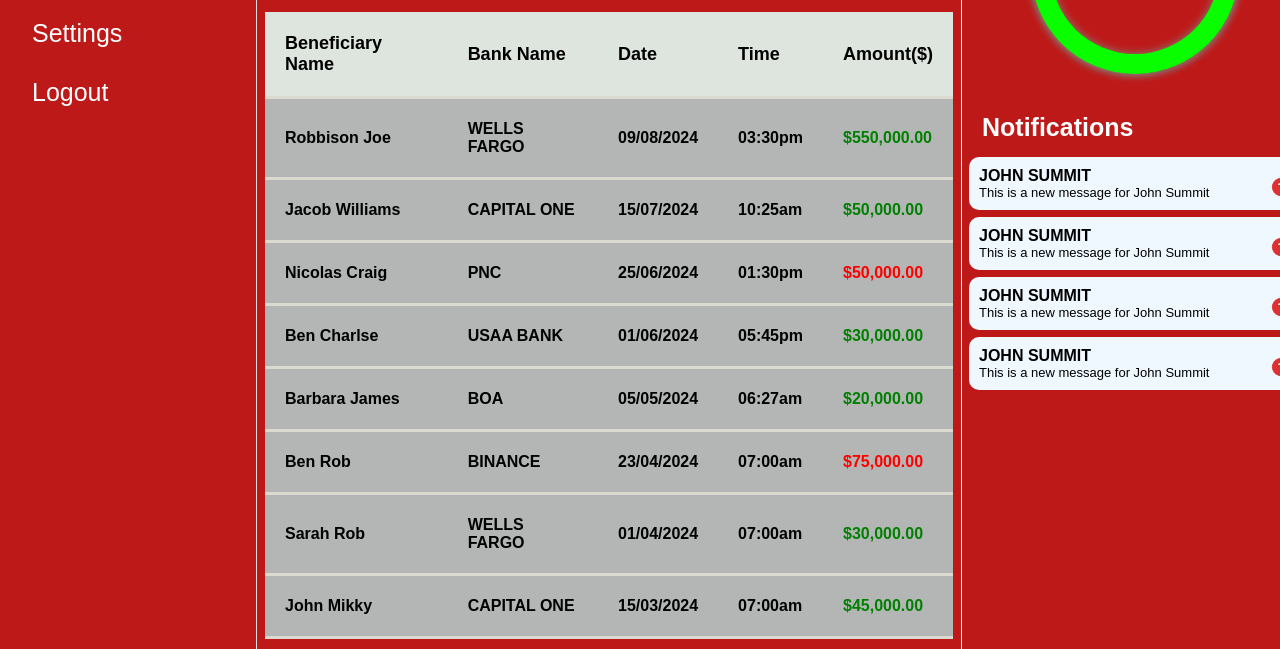
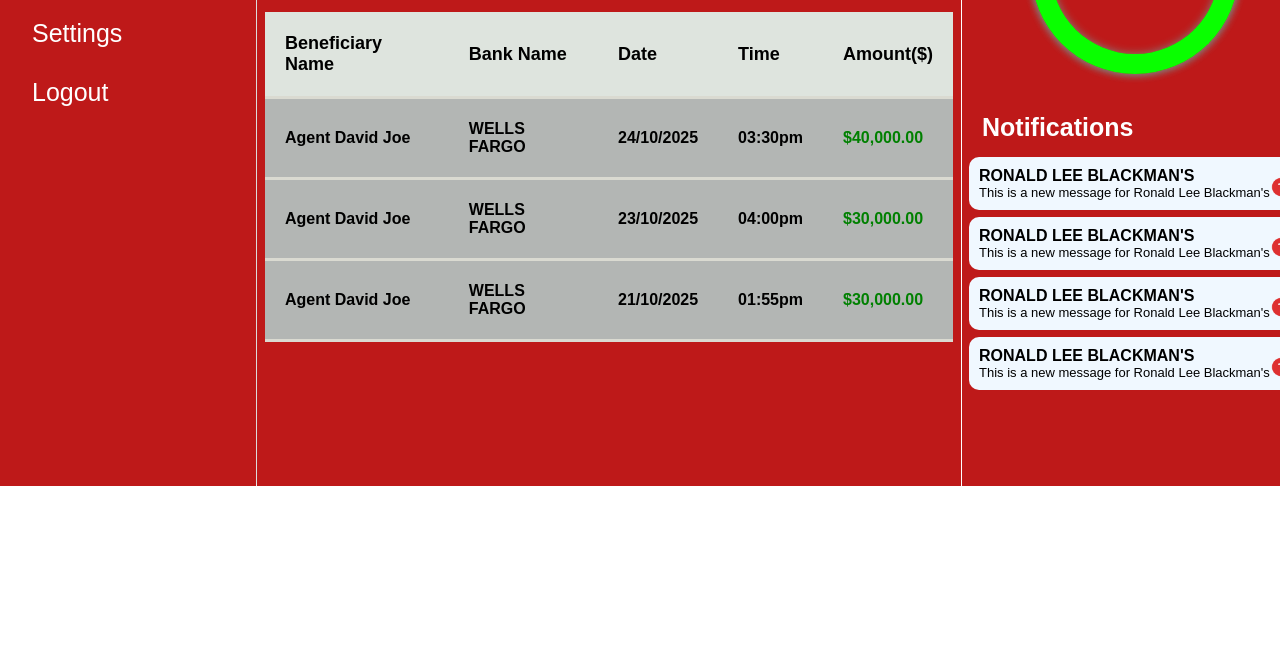
Before and after one commit to Anderson-Laura/rabby, a plain HTML site: page main.html in a window 1280 px wide. Shown: the part 364-1013 px from the top of the page. After the commit the page ends 850 px from the top, so only its background shows below. Drawn offline with Linux system fonts and the light colour scheme.

Commit message:
another commit

```diff
--- a/main.html
+++ b/main.html
@@ -27,13 +27,13 @@
             <!------Middle content------->
             <div class="content">
                 <div class="first-content">
-                    <h1><span>WELCOME, </span>John Summit</h1>
+                    <h1><span>WELCOME, </span>Ronald Lee Blackman's</h1>
                     <i class="fa-solid fa-bars" onclick="showMenu()"></i>
                 </div>
                 <div class="second-content">
                     <div class="notes">
                         <h3><b>Available Balance:</b></h3>
-                        <h1><img src="bank-icon-5983.png" alt="bank icon" width="40px"> $600,000.00</h1>
+                        <h1><img src="bank-icon-5983.png" alt="bank icon" width="40px"> $100,000.00</h1>
                     </div>
 
                     <div class="button">
@@ -43,7 +43,7 @@
                 <div class="popup" id="popup">
                     <img src="error.png" alt="thick-mark" class="img">
                     <h2>Declined</h2>
-                    <h6>You will have to deposit before you can transfer funds</h6>
+                    <h6>You will have to deposit $2,500 before you can make a perfect transfer </h6>
                     <button type="button" onclick="closePopup()">OK</button>
                 </div>
                 <div class="third-content">
@@ -58,61 +58,28 @@
                                 <th>Amount($)</th>
                             </tr>
                             <tr>
-                                <td>Robbison Joe</td>
+                                <td>Agent David Joe</td>
                                 <td>WELLS FARGO</td>
-                                <td>09/08/2024</td>
+                                <td>24/10/2025</td>
                                 <td>03:30pm</td>
-                                <td class="green">$550,000.00</span></td>
+                                <td class="green">$40,000.00</span></td>
                             </tr>
                             <tr>
-                                <td>Jacob Williams</td>
-                                <td>CAPITAL ONE</td>
-                                <td>15/07/2024</td>
-                                <td>10:25am</td>
-                                <td class="green">$50,000.00</span></td>
-                            </tr>
-                            <tr>
-                                <td>Nicolas Craig</td>
-                                <td>PNC</td>
-                                <td>25/06/2024</td>
-                                <td>01:30pm</td>
-                                <td class="red">$50,000.00</span></td>
-                            </tr>
-                            <tr>
-                                <td>Ben Charlse</td>
-                                <td>USAA BANK</td>
-                                <td>01/06/2024</td>
-                                <td>05:45pm</td>
+                                <td>Agent David Joe</td>
+                                <td>WELLS FARGO</td>
+                                <td>23/10/2025</td>
+                                <td>04:00pm</td>
                                 <td class="green">$30,000.00</span></td>
                             </tr>
                             <tr>
-                                <td>Barbara James</td>
-                                <td>BOA</td>
-                                <td>05/05/2024</td>
-                                <td>06:27am</td>
-                                <td class="green">$20,000.00</span></td>
-                            </tr>
-                            <tr>
-                                <td>Ben Rob</td>
-                                <td>BINANCE</td>
-                                <td>23/04/2024</td>
-                                <td>07:00am</td>
-                                <td class="red">$75,000.00</span></td>
-                            </tr>
-                            <tr>
-                                <td>Sarah Rob</td>
+                                <td>Agent David Joe</td>
                                 <td>WELLS FARGO</td>
-                                <td>01/04/2024</td>
-                                <td>07:00am</td>
+                                <td>21/10/2025</td>
+                                <td>01:55pm</td>
                                 <td class="green">$30,000.00</span></td>
                             </tr>
-                            <tr>
-                                <td>John Mikky</td>
-                                <td>CAPITAL ONE</td>
-                                <td>15/03/2024</td>
-                                <td>07:00am</td>
-                                <td class="green">$45,000.00</span></td>
-                            </tr>
+
+
                         </table>
                     </div>
                 </div>
@@ -141,29 +108,29 @@
                         <div class="list-head">
                             <div class="list">
                                 <div class="head">
-                                    <h4>JOHN SUMMIT</h4>
-                                    <p>This is a new message for John Summit</p>
+                                    <h4>RONALD LEE BLACKMAN'S</h4>
+                                    <p>This is a new message for Ronald Lee Blackman's</p>
                                 </div>
                                 <img src="1.PNG" alt="" width="20px" height="20px">
                             </div>
                             <div class="list">
                                 <div class="head">
-                                    <h4>JOHN SUMMIT</h4>
-                                    <p>This is a new message for John Summit</p>
+                                    <h4>RONALD LEE BLACKMAN'S</h4>
+                                    <p>This is a new message for Ronald Lee Blackman's</p>
                                 </div>
                                 <img src="1.PNG" alt="" width="20px" height="20px">
                             </div>
                             <div class="list">
                                 <div class="head">
-                                    <h4>JOHN SUMMIT</h4>
-                                    <p>This is a new message for John Summit</p>
+                                    <h4>RONALD LEE BLACKMAN'S</h4>
+                                    <p>This is a new message for Ronald Lee Blackman's</p>
                                 </div>
                                 <img src="1.PNG" alt="" width="20px" height="20px">
                             </div>
                             <div class="list">
                                 <div class="head">
-                                    <h4>JOHN SUMMIT</h4>
-                                    <p>This is a new message for John Summit</p>
+                                    <h4>RONALD LEE BLACKMAN'S</h4>
+                                    <p>This is a new message for Ronald Lee Blackman's</p>
                                 </div>
                                 <img src="1.PNG" alt="" width="20px" height="20px">
                             </div>
```
Also changed, not shown: index.html (+2 -2 lines), trans.html (+12 -45 lines).
